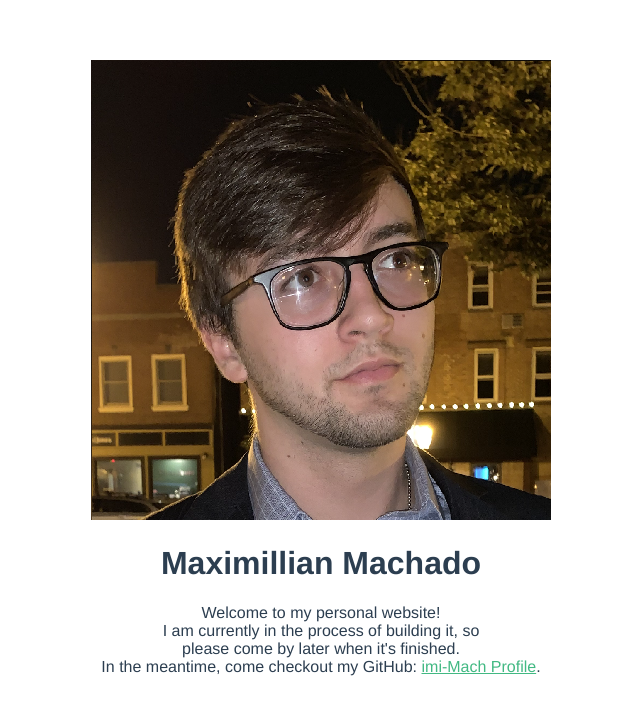
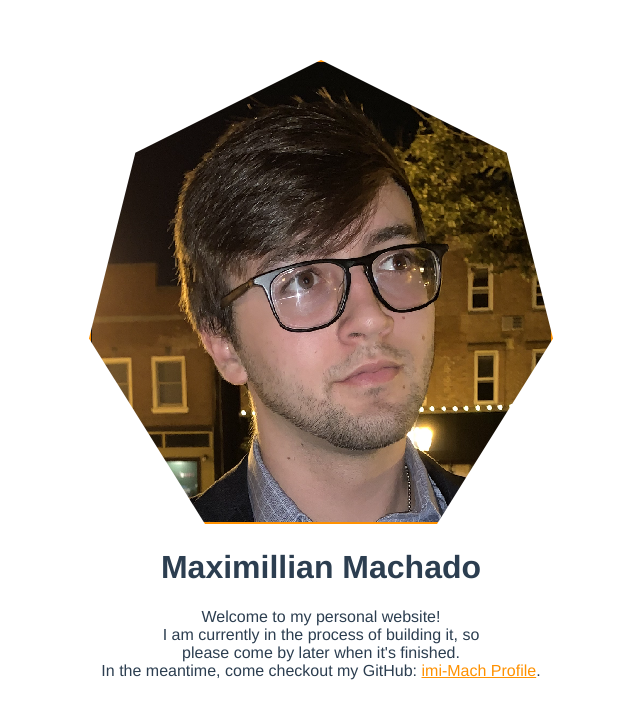
Before and after one commit to imi-Mach/imi-mach.github.io, a Vue app in the folder personal-site/: page / in a window 1280 px wide. Shown: the top 718 px of the page, without its empty margins (319-959 px from the left). Built offline with nearby package versions, Linux system fonts and the light colour scheme.

Commit message:
Added some styling test

```diff
--- a/personal-site/src/App.vue
+++ b/personal-site/src/App.vue
@@ -1,5 +1,5 @@
 <template>
-  <img alt="Profile Picture" src="./assets/me.png">
+  <img class="me-pic" alt="Profile Picture" src="./assets/me.png">
   <HelloWorld msg="Maximillian Machado"/>
 </template>
 
@@ -23,4 +23,8 @@ export default {
   color: #2c3e50;
   margin-top: 60px;
 }
+.me-pic {
+    clip-path: polygon(50% 0%, 90% 20%, 100% 60%, 75% 100%, 25% 100%, 0% 60%, 10% 20%);
+    border: 2px solid rgb(255, 145, 0);
+}
 </style>
--- a/personal-site/src/components/HelloWorld.vue
+++ b/personal-site/src/components/HelloWorld.vue
@@ -34,6 +34,6 @@ li {
   margin: 0 10px;
 }
 a {
-  color: #42b983;
+  color: rgb(255, 145, 0);;
 }
 </style>
```
